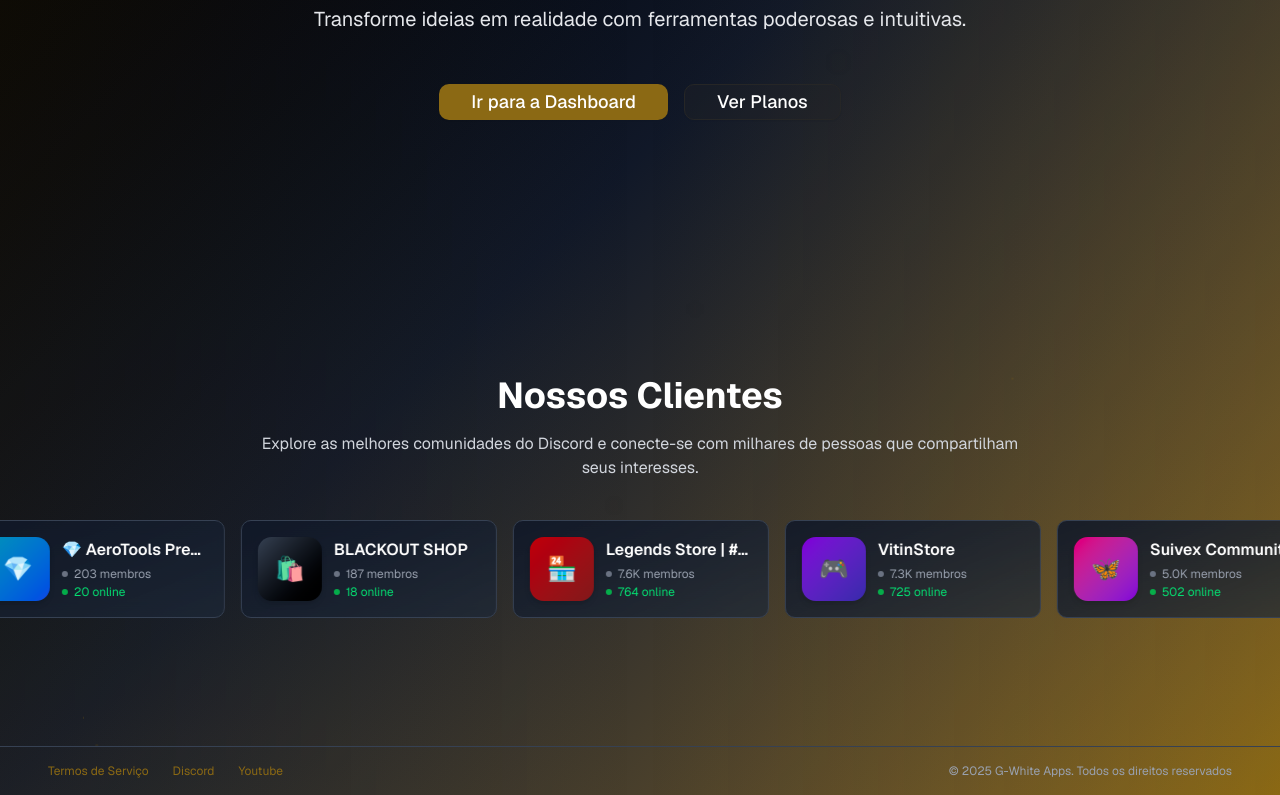
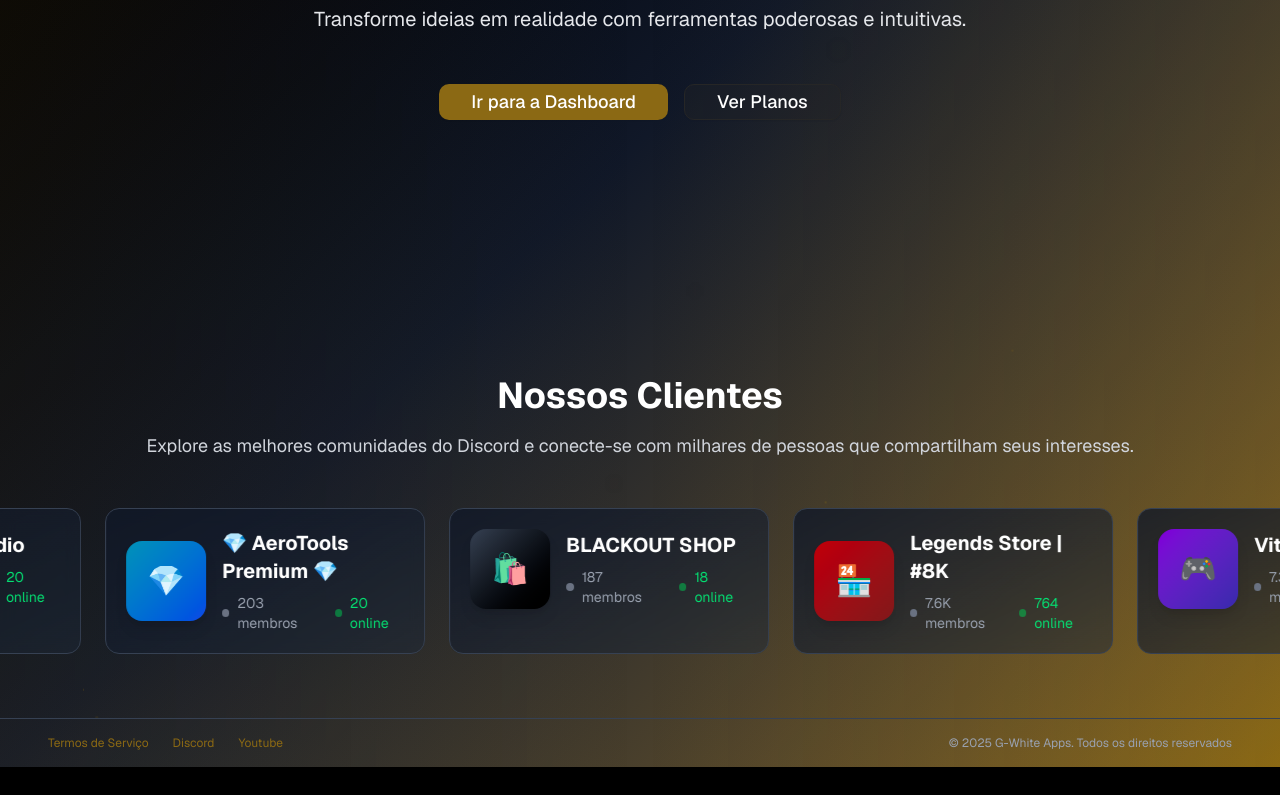
Before and after one commit to Greg-Cris/Meuprojeto, a Next.js app: page / in a window 1280 px wide. Shown: the part 488-1283 px from the top of the page. After the commit the page ends 1255 px from the top, so only its background shows below. Built offline with nearby package versions, Linux system fonts and the light colour scheme.

Commit message:
Add ServerCard component for server display

```diff
--- a/app/page.tsx
+++ b/app/page.tsx
@@ -21,6 +21,29 @@ export default function HomePage() {
     window.addEventListener("scroll", handleScroll)
     return () => window.removeEventListener("scroll", handleScroll)
   }, [])
+
+  const ServerCard = ({ server }) => (
+    <div className="flex-shrink-0 w-80 bg-gradient-to-br from-gray-900/80 to-gray-800/50 backdrop-blur-sm border border-gray-700 rounded-xl p-5 hover:border-[#8B6914] hover:shadow-[0_0_30px_rgba(139,105,20,0.3)] transition-all duration-300 hover:scale-105 cursor-pointer">
+      <div className="flex items-center space-x-4">
+        <div className={`w-20 h-20 bg-gradient-to-br ${server.iconBg} rounded-2xl flex items-center justify-center text-3xl shadow-lg`}>
+          {server.icon}
+        </div>
+        <div className="flex-1 text-left">
+          <h3 className="text-white font-bold text-xl mb-2">{server.name}</h3>
+          <div className="flex items-center space-x-4 text-sm">
+            <span className="flex items-center text-gray-400">
+              <span className="w-2 h-2 bg-gray-500 rounded-full mr-2"></span>
+              {server.members} membros
+            </span>
+            <span className="flex items-center text-green-400">
+              <span className="w-2 h-2 bg-green-500 rounded-full mr-2 animate-pulse"></span>
+              {server.online} online
+            </span>
+          </div>
+        </div>
+      </div>
+    </div>
+  )
 
   return (
     <div className="min-h-screen bg-gradient-to-br from-black via-gray-900 to-[#8B6914] text-white relative overflow-hidden">
@@ -83,8 +106,11 @@ export default function HomePage() {
 
         @keyframes scroll {
           0% { transform: translateX(0); }
-          100% { transform: translateX(-50%); }
+          100% { transform: translateX(-100%); }
         }
+
+        .carousel-container:hover .carousel-track { animation-play-state: paused; }
+        .carousel-track { animation: scroll 30s linear infinite; display: flex; }
       `}</style>
 
       <div className="absolute inset-0 bg-gradient-to-r from-[#8B6914]/10 via-transparent to-[#8B6914]/10 pointer-events-none" />
@@ -143,56 +169,36 @@ export default function HomePage() {
       </main>
 
       {/* Seção Nossos Clientes */}
-      <section className="relative z-10 py-16">
-        <div className="text-center mb-10 px-6">
+      <section className="relative z-10 py-16 overflow-hidden">
+        <div className="text-center mb-12 px-6">
           <h2 className="text-4xl font-bold mb-4 text-white">Nossos Clientes</h2>
-          <p className="text-gray-300 text-base max-w-3xl mx-auto mb-8">
+          <p className="text-gray-300 text-lg">
             Explore as melhores comunidades do Discord e conecte-se com milhares de pessoas que compartilham seus interesses.
           </p>
         </div>
 
-        {/* Carrossel com animação */}
-        <div className="w-full overflow-hidden">
-          <div
-            className="flex gap-4 w-max"
-            style={{
-              animation: 'scroll 30s linear infinite',
-            }}
-          >
-            {/* Duplicar 2x para loop infinito */}
-            {[...servers, ...servers].map((server, index) => (
-              <div
-                key={index}
-                className="flex-shrink-0 w-64 bg-gradient-to-br from-gray-900/90 to-gray-800/70 backdrop-blur-sm border border-gray-700 rounded-lg p-4 hover:border-[#8B6914] hover:shadow-[0_0_20px_rgba(139,105,20,0.25)] transition-all duration-300 hover:scale-105 cursor-pointer"
-              >
-                <div className="flex items-center space-x-3">
-                  <div className={`w-16 h-16 bg-gradient-to-br ${server.iconBg} rounded-xl flex items-center justify-center text-2xl shadow-md flex-shrink-0`}>
-                    {server.icon}
-                  </div>
-                  <div className="flex-1 text-left min-w-0">
-                    <h3 className="text-white font-semibold text-base mb-1 truncate">{server.name}</h3>
-                    <div className="flex flex-col space-y-0.5 text-xs">
-                      <span className="flex items-center text-gray-400">
-                        <span className="w-1.5 h-1.5 bg-gray-500 rounded-full mr-1.5"></span>
-                        {server.members} membros
-                      </span>
-                      <span className="flex items-center text-green-400">
-                        <span className="w-1.5 h-1.5 bg-green-500 rounded-full mr-1.5 animate-pulse"></span>
-                        {server.online} online
-                      </span>
-                    </div>
-                  </div>
-                </div>
-              </div>
-            ))}
+        <div className="carousel-container relative w-full">
+          <div className="carousel-track">
+            {/* Primeira cópia */}
+            <div className="flex space-x-6 pr-6">
+              {servers.map((server) => (
+                <ServerCard key={`first-${server.id}`} server={server} />
+              ))}
+            </div>
+            {/* Segunda cópia para loop */}
+            <div className="flex space-x-6 pr-6">
+              {servers.map((server) => (
+                <ServerCard key={`second-${server.id}`} server={server} />
+              ))}
+            </div>
           </div>
         </div>
       </section>
 
       {/* Footer */}
-      <footer className="flex items-center justify-between px-6 py-4 lg:px-12 border-t border-gray-700 relative z-10 mt-16">
+      <footer className="flex items-center justify-between px-6 py-4 lg:px-12 border-t border-gray-700 relative z-10">
         <div className="flex items-center space-x-6">
-          <Link href="#" className="transition-colors text-xs" style={{ color: "#8B6914" }} onMouseEnter={(e) => (e.currentTarget.style.backgroundColor = "#6B4E0A")} onMouseLeave={(e) => (e.currentTarget.style.color = "#8B6914")}>
+          <Link href="#" className="transition-colors text-xs" style={{ color: "#8B6914" }} onMouseEnter={(e) => (e.currentTarget.style.color = "#6B4E0A")} onMouseLeave={(e) => (e.currentTarget.style.color = "#8B6914")}>
             Termos de Serviço
           </Link>
           <Link href="#" className="transition-colors text-xs" style={{ color: "#8B6914" }} onMouseEnter={(e) => (e.currentTarget.style.color = "#6B4E0A")} onMouseLeave={(e) => (e.currentTarget.style.color = "#8B6914")}>
```
